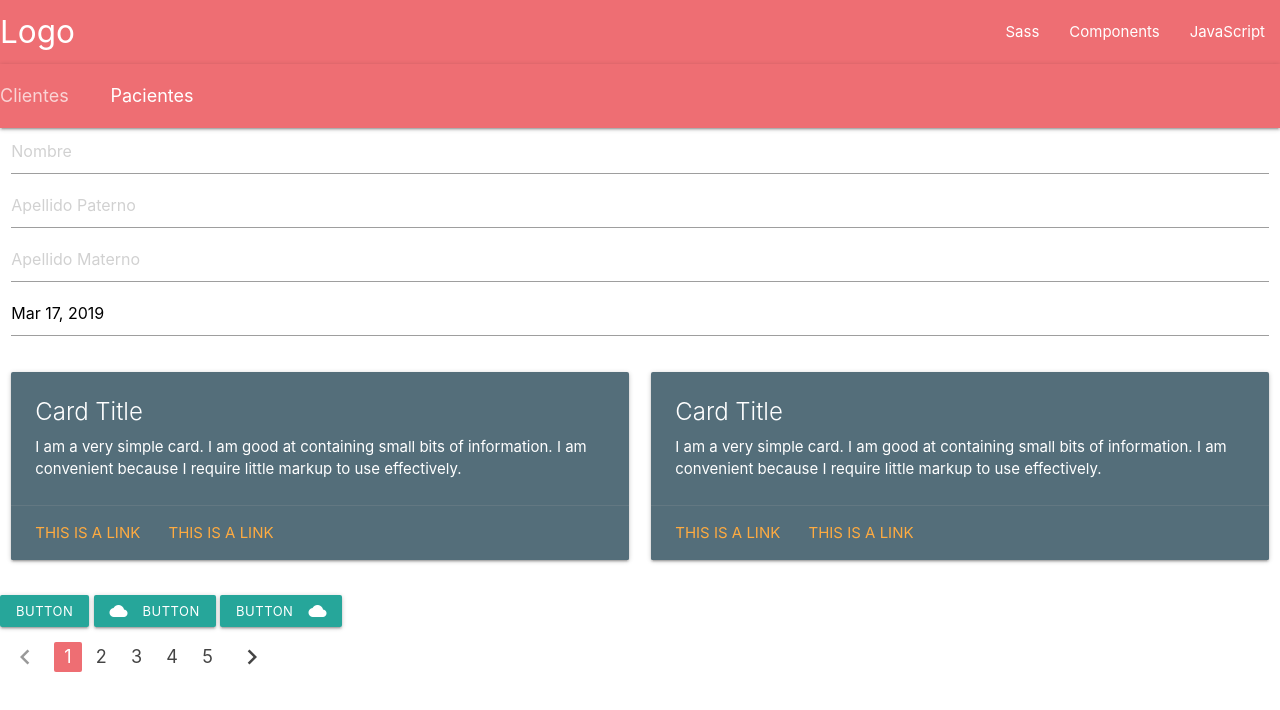
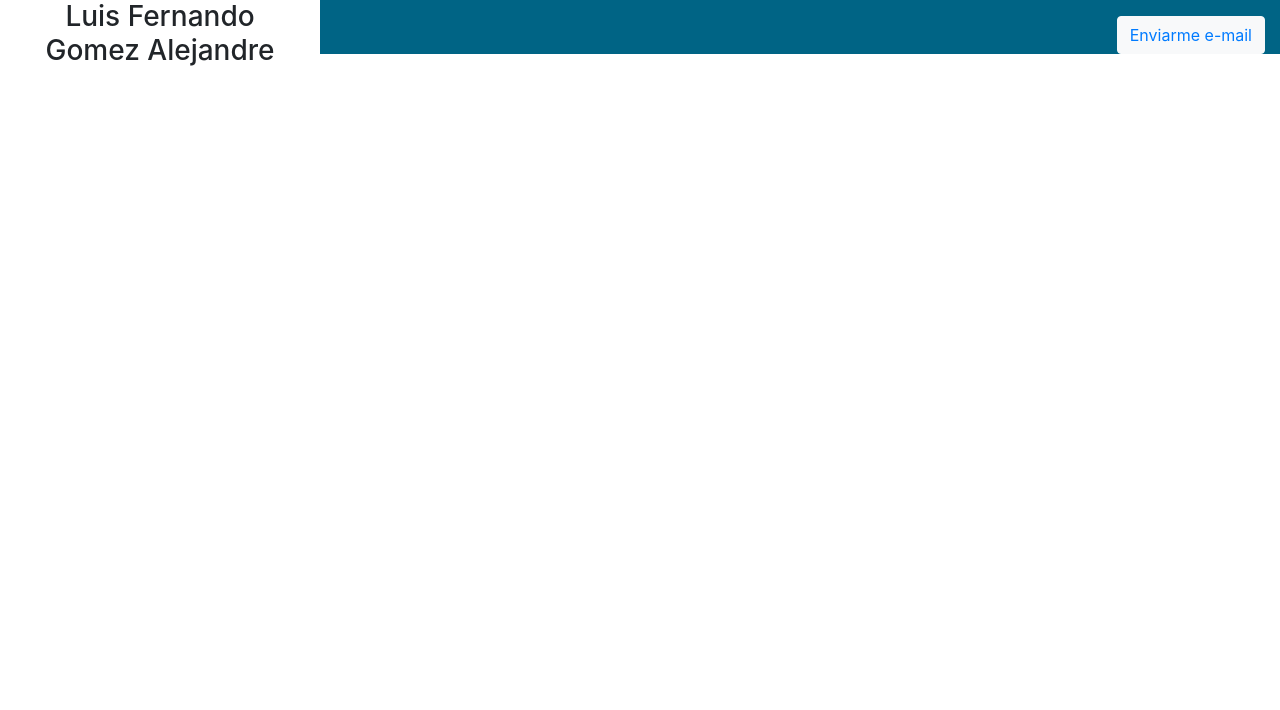
Before and after one commit to DuckHunter213/duckhunter213.github.io, a plain HTML site: page index.html in a window 1280 px wide. Drawn offline with nearby package versions, Linux system fonts and the light colour scheme.

Commit message:
Commit del Curriculum

```diff
--- /dev/null
+++ b/app.css
@@ -0,0 +1,24 @@
+.img-wallpaper{
+  background-image: url("wallpaper.png");
+  height: -webkit-fill-available;
+}
+
+.rojo{
+  background-color: red;
+}
+
+.link{
+  color: none;
+  text-decoration: none;
+}
+
+.one-margin-top{
+  margin-top: 1em;
+}
+
+.container-flex{
+  width: 100%;
+  height: 100%;
+  display: flex;
+  flex-direction: column;
+}
--- a/index.html
+++ b/index.html
@@ -1,105 +1,39 @@
 <!DOCTYPE html>
   <html>
     <head>
+      <link rel="stylesheet" type="text/css" href="app.css">
       <!--Jquery-->
-      <script src="https://ajax.googleapis.com/ajax/libs/jquery/3.3.1/jquery.min.js"></script>
-       <!-- Compiled and minified CSS -->
-      <link rel="stylesheet" href="https://cdnjs.cloudflare.com/ajax/libs/materialize/1.0.0/css/materialize.min.css">
-      <!--Import Google Icon Font-->
-      <link href="https://fonts.googleapis.com/icon?family=Material+Icons" rel="stylesheet">
+      <script src="https://code.jquery.com/jquery-3.3.1.slim.min.js" integrity="sha384-q8i/X+965DzO0rT7abK41JStQIAqVgRVzpbzo5smXKp4YfRvH+8abtTE1Pi6jizo" crossorigin="anonymous"></script>
+      <script type="text/javascript" src="app.js"></script>
+      <!--Boostrap-->
+      <link rel="stylesheet" href="https://stackpath.bootstrapcdn.com/bootstrap/4.3.1/css/bootstrap.min.css" integrity="sha384-ggOyR0iXCbMQv3Xipma34MD+dH/1fQ784/j6cY/iJTQUOhcWr7x9JvoRxT2MZw1T" crossorigin="anonymous">
+      <script src="https://cdnjs.cloudflare.com/ajax/libs/popper.js/1.14.7/umd/popper.min.js" integrity="sha384-UO2eT0CpHqdSJQ6hJty5KVphtPhzWj9WO1clHTMGa3JDZwrnQq4sF86dIHNDz0W1" crossorigin="anonymous"></script>
+      <script src="https://stackpath.bootstrapcdn.com/bootstrap/4.3.1/js/bootstrap.min.js" integrity="sha384-JjSmVgyd0p3pXB1rRibZUAYoIIy6OrQ6VrjIEaFf/nJGzIxFDsf4x0xIM+B07jRM" crossorigin="anonymous"></script>
+
       <!--Let browser know website is optimized for mobile-->
       <meta name="viewport" content="width=device-width, initial-scale=1.0"/>
-
-      <script type="text/javascript">
-        $(document).ready(function(){
-          $('.datepicker').datepicker();
-          $(".datepicker").val("Mar 17, 2019");
-        });
-      </script>
     </head>
 
     <body>
-      <!--Nav bar-->
-      <nav>
-        <div class="nav-wrapper">
-          <a href="#" class="brand-logo">Logo</a>
-          <ul id="nav-mobile" class="right hide-on-med-and-down">
-            <li><a href="#">Sass</a></li>
-            <li><a href="#">Components</a></li>
-            <li><a href="#">JavaScript</a></li>
-          </ul>
-        </div>
-      </nav>
-      <!--Breadcums-->
-      <nav>
-        <div class="nav-wrapper">
-          <div class="col s12">
-            <a href="#!" class="breadcrumb">Clientes</a>
-            <a href="#!" class="breadcrumb">Pacientes</a>
-          </div>
-        </div>
-      </nav>
-      <!--Formulario-->
-      <div class="row">
-        <div class="col s12 m12 l12">
-          <input type="text" class="input" placeholder="Nombre">
-        </div>
-        <div class="col s12 m12 l12">
-          <input type="text" class="input" placeholder="Apellido Paterno">
-        </div>
-        <div class="col s12 m12 l12">
-          <input type="text" class="input" placeholder="Apellido Materno">
-        </div>
-        <div class="col s12 m12 l12">
-          <input type="text" class="datepicker" placeholder="Selecciona la fecha deseada">
-        </div>
-      </div>
-
-      <div class="row">
-        <div class="col s12 m6">
-          <div class="card blue-grey darken-1">
-            <div class="card-content white-text">
-              <span class="card-title">Card Title</span>
-              <p>I am a very simple card. I am good at containing small bits of information.
-              I am convenient because I require little markup to use effectively.</p>
-            </div>
-            <div class="card-action">
-              <a href="#">This is a link</a>
-              <a href="#">This is a link</a>
+      <div class="container-fluid">
+        <div class="row">
+          <div class="col-lg-3">
+            <div class="d-flex text-center">
+              <h3>Luis Fernando Gomez Alejandre</h3>
             </div>
           </div>
-        </div>
-        <div class="col s12 m6">
-          <div class="card blue-grey darken-1">
-            <div class="card-content white-text">
-              <span class="card-title">Card Title</span>
-              <p>I am a very simple card. I am good at containing small bits of information.
-              I am convenient because I require little markup to use effectively.</p>
-            </div>
-            <div class="card-action">
-              <a href="#">This is a link</a>
-              <a href="#">This is a link</a>
+          <div class="col-lg-9 img-wallpaper">
+            <div class="container one-margin-top">
+              <div class="row float-right">
+                <button class="btn btn-light">
+                  <a class="link" href="mailto:gomez.alejandre@gmail.com">Enviarme e-mail</a>
+                </button>
+              </div>
             </div>
           </div>
         </div>
       </div>
-
-      <a class="waves-effect waves-light btn-small">Button</a>
-      <a class="waves-effect waves-light btn-small"><i class="material-icons left">cloud</i>button</a>
-      <a class="waves-effect waves-light btn-small"><i class="material-icons right">cloud</i>button</a>
+    </body>
 
 
-      <ul class="pagination">
-        <li class="disabled"><a href="#!"><i class="material-icons">chevron_left</i></a></li>
-        <li class="active"><a href="#!">1</a></li>
-        <li class="waves-effect"><a href="#!">2</a></li>
-        <li class="waves-effect"><a href="#!">3</a></li>
-        <li class="waves-effect"><a href="#!">4</a></li>
-        <li class="waves-effect"><a href="#!">5</a></li>
-        <li class="waves-effect"><a href="#!"><i class="material-icons">chevron_right</i></a></li>
-      </ul>
-    </body>
-    <!-- Compiled and minified JavaScript -->
-    <script src="https://cdnjs.cloudflare.com/ajax/libs/materialize/1.0.0/js/materialize.min.js"></script>
-
   </html>
```
Also changed, not shown: Wallpaper.png (added), app.js (added), assets/baseline-language-24px.svg (added).
